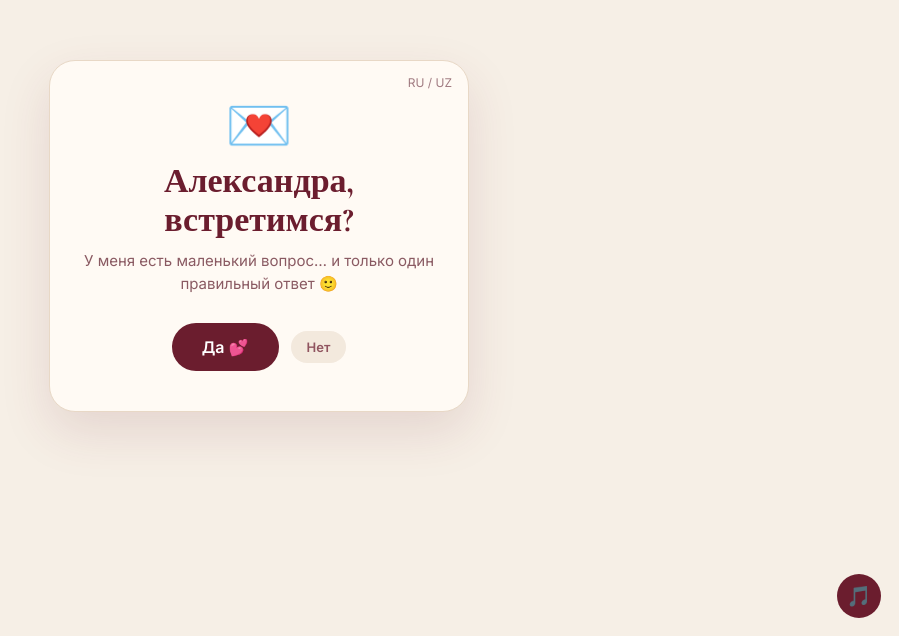
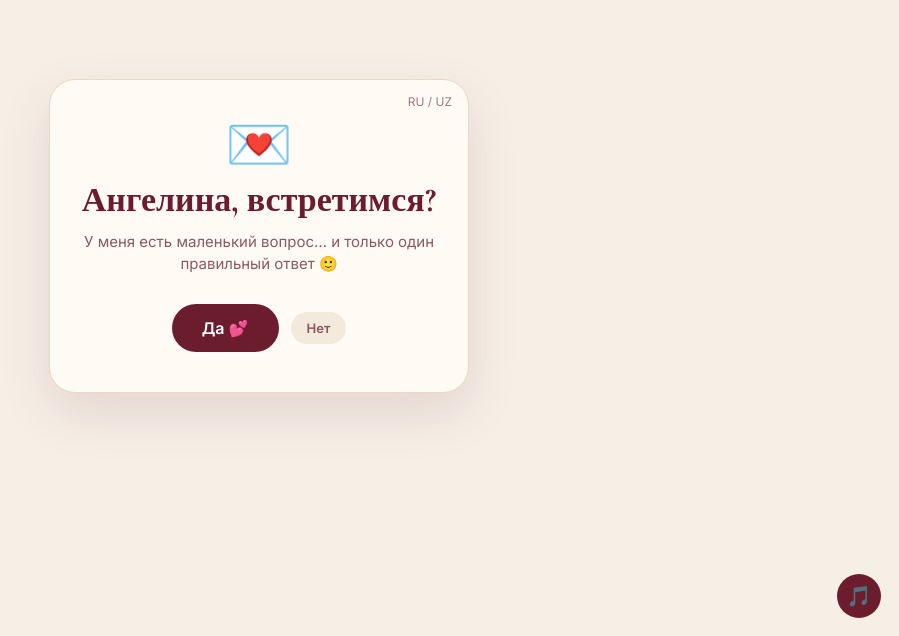
Before and after one commit to ubaskin/aleksandra-invite, a plain HTML site: page index.html in a window 1280 px wide. Shown: the part 164-800 px from the top of the page, without its empty margins (381-1280 px from the left). Drawn offline with nearby package versions, Linux system fonts and the light colour scheme.

Commit message:
name: Angelina

```diff
--- a/index.html
+++ b/index.html
@@ -1,5 +1,5 @@
 <!DOCTYPE html><html lang="ru"><head><meta charset="utf-8"><meta name="viewport" content="width=device-width,initial-scale=1,user-scalable=no">
-<title>Aleksandra 💌</title>
+<title>Angelina 💌</title>
 <link href="https://fonts.googleapis.com/css2?family=Cormorant+Garamond:ital,wght@0,500;0,700;1,500&family=Inter:wght@400;600&display=swap" rel="stylesheet">
 <style>
 *{box-sizing:border-box;margin:0;padding:0}
@@ -34,8 +34,8 @@ p{color:#8a5a62;font-size:15px;line-height:1.5;margin-bottom:22px}
 <div class="step" id="s4"><h1 data-t="lt"></h1><div class="letter" data-t="letter"></div><div class="sum" id="sum"></div><button class="btn yes" onclick="send()" data-t="send"></button></div>
 </div>
 <script>
-const T={ru:{q:"Александра, встретимся?",qs:"У меня есть маленький вопрос… и только один правильный ответ 🙂",yes:"Да 💕",dq:"Ура! Какой день тебе удобен?",ds:"Выбирай любой — я подстроюсь",tq:"А во сколько?",pq:"Что будем делать?",ps:"Выбери, остальное — сюрприз",next:"Дальше →",lt:"Маленькое письмо для нас",letter:"Александра,<br>спасибо, что сказала «да». Я давно хотел пригласить тебя, но всё ждал подходящего момента. Обещаю, этот вечер будет тёплым и запомнится нам обоим.<br><br>— Джамшид",send:"Отправить ответ Джамшиду 💌",days:["Сегодня","Завтра","Суббота","Воскресенье"],times:["12:00","15:00","18:00","20:00"],plans:["☕ Кофе","🍝 Ужин","🌳 Прогулка","🎬 Кино"],nos:["Нет","Точно?","Подумай ещё 🥺","Уверена?","Ну пожалуйста…"],hints:["У меня есть маленький вопрос… и только один правильный ответ 🙂","Кстати, кофе за мой счёт ☕","Говорят, лучшие истории начинаются с «да» ✨","Я уже улыбаюсь, представляя этот вечер 🙂","Кнопка «да» тоже скучает по тебе 💕","Ладно, я понял — ты имела в виду «да» 😉"],msg:"Я согласна! 💕"},
-uz:{q:"Aleksandra, uchrashamizmi?",qs:"Sizga kichkina savolim bor… javobi esa bitta 🙂",yes:"Ha 💕",dq:"Zo'r! Qaysi kun qulay?",ds:"Istaganini tanlang",tq:"Soat nechada?",pq:"Nima qilamiz?",ps:"Tanlang, qolgani — syurpriz",next:"Keyingi →",lt:"Biz uchun kichkina xat",letter:"Aleksandra,<br>«ha» deganingiz uchun rahmat. Sizni anchadan beri taklif qilmoqchi edim. Bu oqshom ikkalamizning ham yodimizda qoladi, va'da beraman.<br><br>— Jamshid",send:"Javobni Jamshidga yuborish 💌",days:["Bugun","Ertaga","Shanba","Yakshanba"],times:["12:00","15:00","18:00","20:00"],plans:["☕ Qahva","🍝 Kechki ovqat","🌳 Sayr","🎬 Kino"],nos:["Yo'q","Aniqmi?","Yana o'ylang 🥺","Ishonchingiz komilmi?","Iltimos…"],hints:["Sizga kichkina savolim bor… javobi esa bitta 🙂","Aytgancha, qahva mendan ☕","Eng yaxshi hikoyalar «ha» bilan boshlanadi ✨","Bu oqshomni o'ylab, hozirdan jilmayyapman 🙂","«Ha» tugmasi ham sizni kutyapti 💕","Mayli, tushundim — siz «ha» demoqchi edingiz 😉"],msg:"Roziman! 💕"}};
+const T={ru:{q:"Ангелина, встретимся?",qs:"У меня есть маленький вопрос… и только один правильный ответ 🙂",yes:"Да 💕",dq:"Ура! Какой день тебе удобен?",ds:"Выбирай любой — я подстроюсь",tq:"А во сколько?",pq:"Что будем делать?",ps:"Выбери, остальное — сюрприз",next:"Дальше →",lt:"Маленькое письмо для нас",letter:"Ангелина,<br>спасибо, что сказала «да». Я давно хотел пригласить тебя, но всё ждал подходящего момента. Обещаю, этот вечер будет тёплым и запомнится нам обоим.<br><br>— Джамшид",send:"Отправить ответ Джамшиду 💌",days:["Сегодня","Завтра","Суббота","Воскресенье"],times:["12:00","15:00","18:00","20:00"],plans:["☕ Кофе","🍝 Ужин","🌳 Прогулка","🎬 Кино"],nos:["Нет","Точно?","Подумай ещё 🥺","Уверена?","Ну пожалуйста…"],hints:["У меня есть маленький вопрос… и только один правильный ответ 🙂","Кстати, кофе за мой счёт ☕","Говорят, лучшие истории начинаются с «да» ✨","Я уже улыбаюсь, представляя этот вечер 🙂","Кнопка «да» тоже скучает по тебе 💕","Ладно, я понял — ты имела в виду «да» 😉"],msg:"Я согласна! 💕"},
+uz:{q:"Angelina, uchrashamizmi?",qs:"Sizga kichkina savolim bor… javobi esa bitta 🙂",yes:"Ha 💕",dq:"Zo'r! Qaysi kun qulay?",ds:"Istaganini tanlang",tq:"Soat nechada?",pq:"Nima qilamiz?",ps:"Tanlang, qolgani — syurpriz",next:"Keyingi →",lt:"Biz uchun kichkina xat",letter:"Angelina,<br>«ha» deganingiz uchun rahmat. Sizni anchadan beri taklif qilmoqchi edim. Bu oqshom ikkalamizning ham yodimizda qoladi, va'da beraman.<br><br>— Jamshid",send:"Javobni Jamshidga yuborish 💌",days:["Bugun","Ertaga","Shanba","Yakshanba"],times:["12:00","15:00","18:00","20:00"],plans:["☕ Qahva","🍝 Kechki ovqat","🌳 Sayr","🎬 Kino"],nos:["Yo'q","Aniqmi?","Yana o'ylang 🥺","Ishonchingiz komilmi?","Iltimos…"],hints:["Sizga kichkina savolim bor… javobi esa bitta 🙂","Aytgancha, qahva mendan ☕","Eng yaxshi hikoyalar «ha» bilan boshlanadi ✨","Bu oqshomni o'ylab, hozirdan jilmayyapman 🙂","«Ha» tugmasi ham sizni kutyapti 💕","Mayli, tushundim — siz «ha» demoqchi edingiz 😉"],msg:"Roziman! 💕"}};
 let L="ru",S={},n=0;
 function draw(){const t=T[L];document.querySelectorAll('[data-t]').forEach(e=>e.innerHTML=t[e.dataset.t]);
 [["days","day"],["times","time"],["plans","plan"]].forEach(([g,k])=>{const el=document.getElementById(g);el.innerHTML="";t[g].forEach((v,i)=>{const b=document.createElement('div');b.className='opt'+(S[k]===i?' sel':'');b.textContent=v;b.onclick=()=>{S[k]=i;draw()};el.appendChild(b)})});
@@ -47,7 +47,7 @@ function need(k,i){if(S[k]==null){document.getElementById('s'+(i-1)).animate([{t
 const no=document.getElementById('no');let lt=0;function run(e){if(n>=5){go(1);return}e.preventDefault();const now=Date.now();if(now-lt<350)return;lt=now;n++;draw();const k=1-n*.13;no.style.transition='all .35s ease';no.style.transform=`translate(${(Math.random()-.5)*160}px,${(Math.random()-.5)*120}px) scale(${k})`;no.style.opacity=Math.max(.35,1-n*.13);if(n>=5){no.style.transform='none';no.style.opacity=1;no.style.background='#6b1d2e';no.style.color='#fff'}const y=document.getElementById('yes');y.style.transition='all .4s ease';y.style.transform=`scale(${1+Math.min(n,5)*.1})`;y.style.boxShadow=`0 0 ${n*6}px rgba(107,29,46,${.15+n*.08})`}
 no.addEventListener('mouseenter',e=>{if(n<5)run(e)});no.addEventListener('touchstart',run,{passive:false});no.addEventListener('click',run);
 function hearts(){for(let i=0;i<18;i++){const h=document.createElement('div');h.className='f';h.textContent=['💕','❤️','🌸','✨'][i%4];h.style.left=Math.random()*100+'vw';h.style.top='100vh';h.style.fontSize=(16+Math.random()*20)+'px';h.style.animationDelay=Math.random()*1.5+'s';document.body.appendChild(h);setTimeout(()=>h.remove(),6000)}}
-function send(){try{navigator.clipboard.writeText(T[L].msg)}catch(e){};const t=T[L];const txt=`${t.msg}\n— Александра 🌹 (#A-${Date.now().toString(36).slice(-4)})\n📅 ${t.days[S.day]}\n🕒 ${t.times[S.time]}\n${t.plans[S.plan]}`;hearts();setTimeout(()=>location.href='https://t.me/ubaskin?text='+encodeURIComponent(txt),900)}
+function send(){try{navigator.clipboard.writeText(T[L].msg)}catch(e){};const t=T[L];const txt=`${t.msg}\n— Ангелина 🌹 (#A-${Date.now().toString(36).slice(-4)})\n📅 ${t.days[S.day]}\n🕒 ${t.times[S.time]}\n${t.plans[S.plan]}`;hearts();setTimeout(()=>location.href='https://t.me/ubaskin?text='+encodeURIComponent(txt),900)}
 const mus=document.getElementById('mus');mus.volume=.55;let started=0;
 function startM(){if(!started){mus.play().then(()=>started=1).catch(()=>{})}}
 ['touchstart','click','mousemove'].forEach(e=>document.addEventListener(e,startM,{passive:true}));
```
